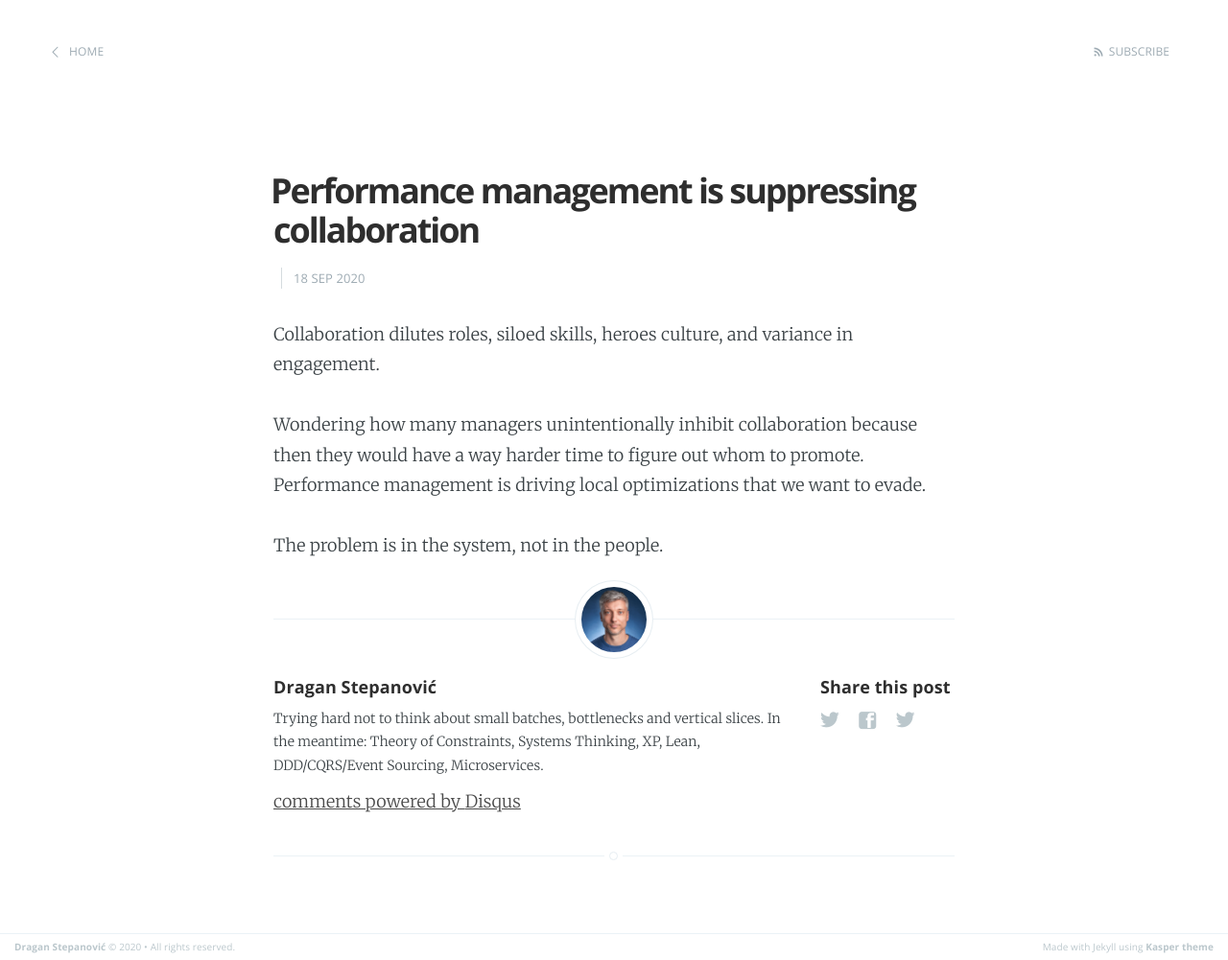
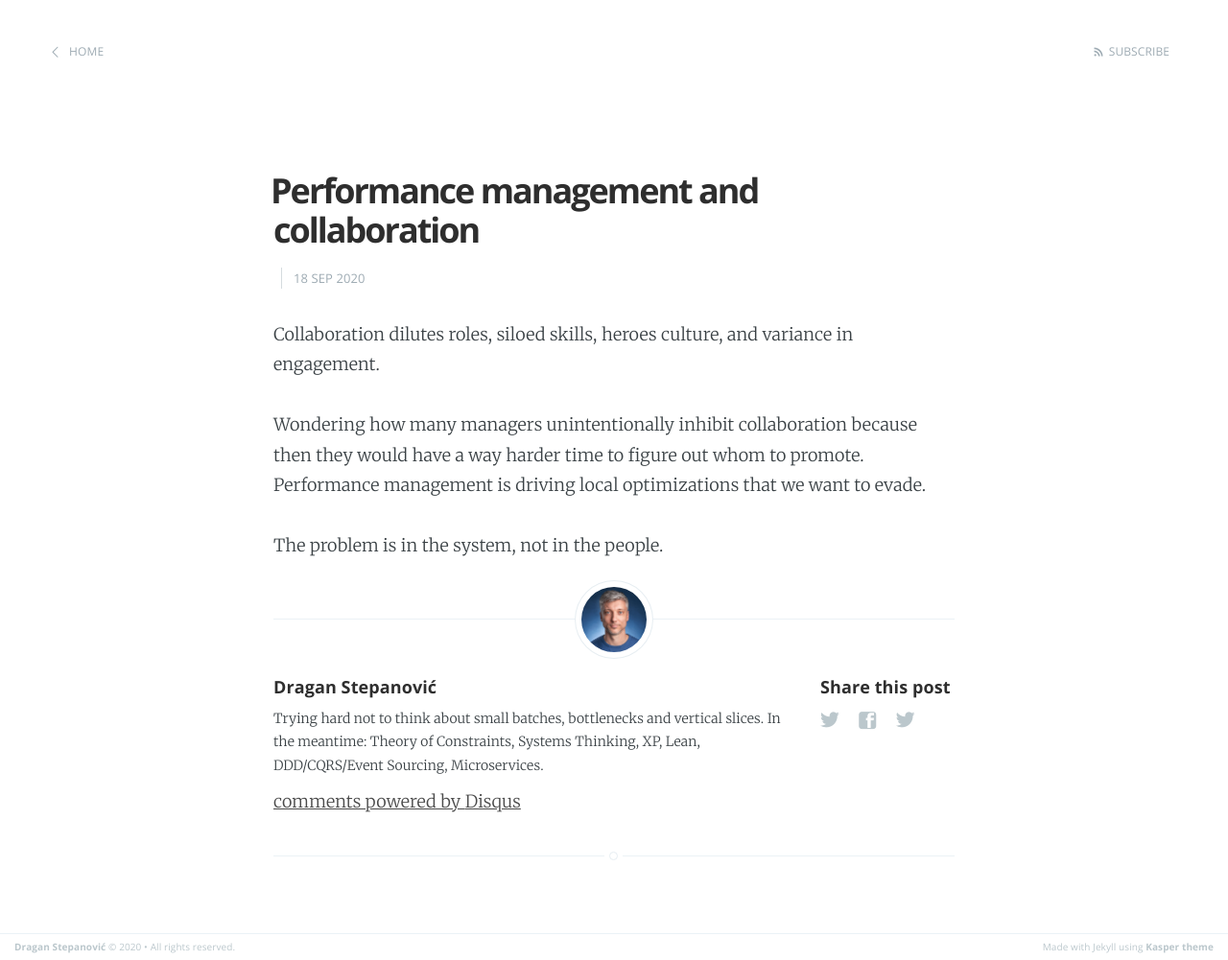
Before and after one commit to dragan-stepanovic/dragan-stepanovic.github.io, a Jekyll site: the page built from _posts/2020-09-18-performance-management-and-collaboration.md, in a window 1280 px wide. Shown: the whole page at 96% size. Built offline with Jekyll 4.4.1, drawn with Linux system fonts in a browser that asks for light colours; our own code applies the rules of GitHub Pages for plain Markdown files; comment, search, counter and statistics services are not loaded.

Commit message:
Update 2020-09-18-performance-management-and-collaboration.md

```diff
--- a/_posts/2020-09-18-performance-management-and-collaboration.md
+++ b/_posts/2020-09-18-performance-management-and-collaboration.md
@@ -1,5 +1,5 @@
 ---
-title: Performance management is suppressing collaboration
+title: Performance management and collaboration
 ---
 
 Collaboration dilutes roles, siloed skills, heroes culture, and variance in engagement.
```
